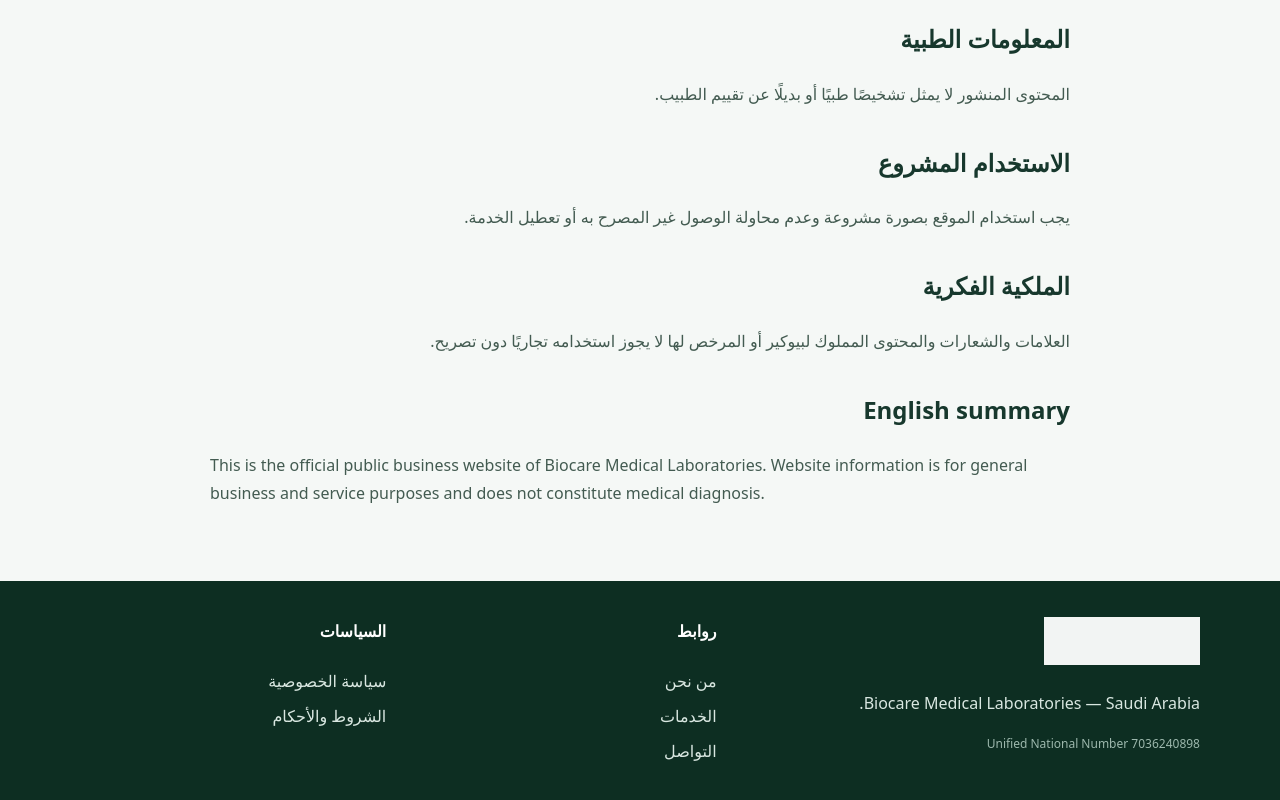
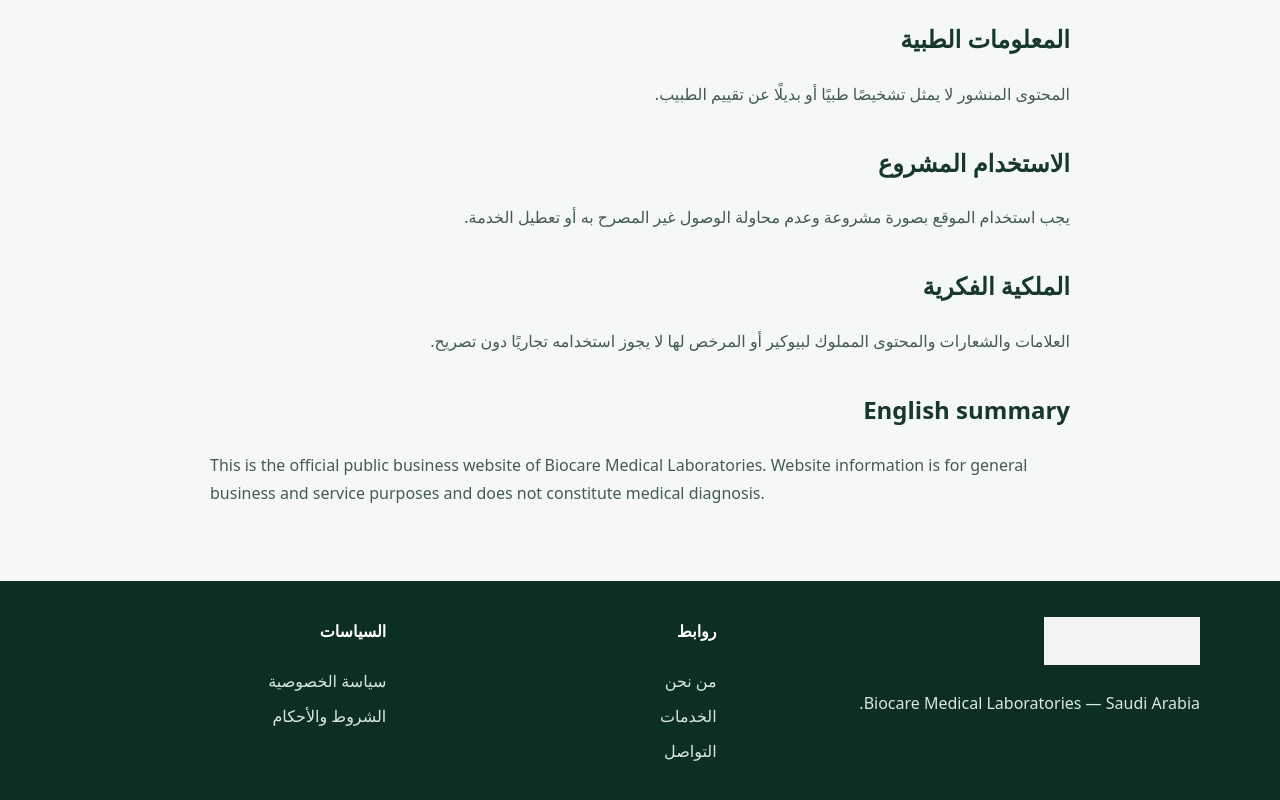
Before and after one commit to Etminan2021/biocare, a plain HTML site: page terms.html in a window 1280 px wide. Shown: the part 564-1364 px from the top of the page. Drawn offline with Linux system fonts and the light colour scheme.

Commit message:
chore(web): remove unified national number from terms.html

```diff
--- a/terms.html
+++ b/terms.html
@@ -1,3 +1,3 @@
 <!doctype html><html lang="ar" dir="rtl"><head><meta charset="utf-8"><meta name="viewport" content="width=device-width,initial-scale=1"><meta name="theme-color" content="#155b3f"><meta name="description" content="الشروط والأحكام للموقع الرسمي لمختبرات بيوكير الطبية."><link rel="icon" type="image/png" sizes="192x192" href="icon-192.png"><link rel="stylesheet" href="corporate.css?v=2"><title>الشروط والأحكام | مختبرات بيوكير الطبية</title></head><body><div class="topbar"><div class="wrap"><span>مختبرات بيوكير الطبية · Biocare Medical Laboratories</span><span>Saudi Arabia</span></div></div>
 <header><div class="wrap nav"><a class="brand" href="index.html"><img src="logo-full.png" alt="مختبرات بيوكير الطبية"></a><nav class="links" aria-label="التنقل الرئيسي"><a href="about.html">من نحن</a><a href="services.html">الخدمات</a><a href="contact.html">تواصل معنا</a></nav></div></header>
-<main><section class="page-hero"><div class="wrap"><h1>الشروط والأحكام</h1><p>Terms and Conditions</p></div></section><section><div class="wrap content"><p>آخر تحديث: 20 نوفمبر 2026</p><h2>استخدام الموقع</h2><p>هذا الموقع هو الموقع العام الرسمي لمختبرات بيوكير الطبية ويقدم معلومات تعريفية عن النشاط والخدمات ووسائل التواصل.</p><h2>المعلومات الطبية</h2><p>المحتوى المنشور لا يمثل تشخيصًا طبيًا أو بديلًا عن تقييم الطبيب.</p><h2>الاستخدام المشروع</h2><p>يجب استخدام الموقع بصورة مشروعة وعدم محاولة الوصول غير المصرح به أو تعطيل الخدمة.</p><h2>الملكية الفكرية</h2><p>العلامات والشعارات والمحتوى المملوك لبيوكير أو المرخص لها لا يجوز استخدامه تجاريًا دون تصريح.</p><h2>English summary</h2><p lang="en" dir="ltr">This is the official public business website of Biocare Medical Laboratories. Website information is for general business and service purposes and does not constitute medical diagnosis.</p></div></section></main><footer><div class="wrap footer-grid"><div><img src="logo-full.png" alt="Biocare" style="height:48px;filter:brightness(0) invert(1);opacity:.95"><p>Biocare Medical Laboratories — Saudi Arabia.</p><div class="small">Unified National Number 7036240898</div></div><div><h4>روابط</h4><a href="about.html">من نحن</a><a href="services.html">الخدمات</a><a href="contact.html">التواصل</a></div><div><h4>السياسات</h4><a href="privacy.html">سياسة الخصوصية</a><a href="terms.html">الشروط والأحكام</a></div></div></footer></body></html>
+<main><section class="page-hero"><div class="wrap"><h1>الشروط والأحكام</h1><p>Terms and Conditions</p></div></section><section><div class="wrap content"><p>آخر تحديث: 20 نوفمبر 2026</p><h2>استخدام الموقع</h2><p>هذا الموقع هو الموقع العام الرسمي لمختبرات بيوكير الطبية ويقدم معلومات تعريفية عن النشاط والخدمات ووسائل التواصل.</p><h2>المعلومات الطبية</h2><p>المحتوى المنشور لا يمثل تشخيصًا طبيًا أو بديلًا عن تقييم الطبيب.</p><h2>الاستخدام المشروع</h2><p>يجب استخدام الموقع بصورة مشروعة وعدم محاولة الوصول غير المصرح به أو تعطيل الخدمة.</p><h2>الملكية الفكرية</h2><p>العلامات والشعارات والمحتوى المملوك لبيوكير أو المرخص لها لا يجوز استخدامه تجاريًا دون تصريح.</p><h2>English summary</h2><p lang="en" dir="ltr">This is the official public business website of Biocare Medical Laboratories. Website information is for general business and service purposes and does not constitute medical diagnosis.</p></div></section></main><footer><div class="wrap footer-grid"><div><img src="logo-full.png" alt="Biocare" style="height:48px;filter:brightness(0) invert(1);opacity:.95"><p>Biocare Medical Laboratories — Saudi Arabia.</p></div><div><h4>روابط</h4><a href="about.html">من نحن</a><a href="services.html">الخدمات</a><a href="contact.html">التواصل</a></div><div><h4>السياسات</h4><a href="privacy.html">سياسة الخصوصية</a><a href="terms.html">الشروط والأحكام</a></div></div></footer></body></html>
```
